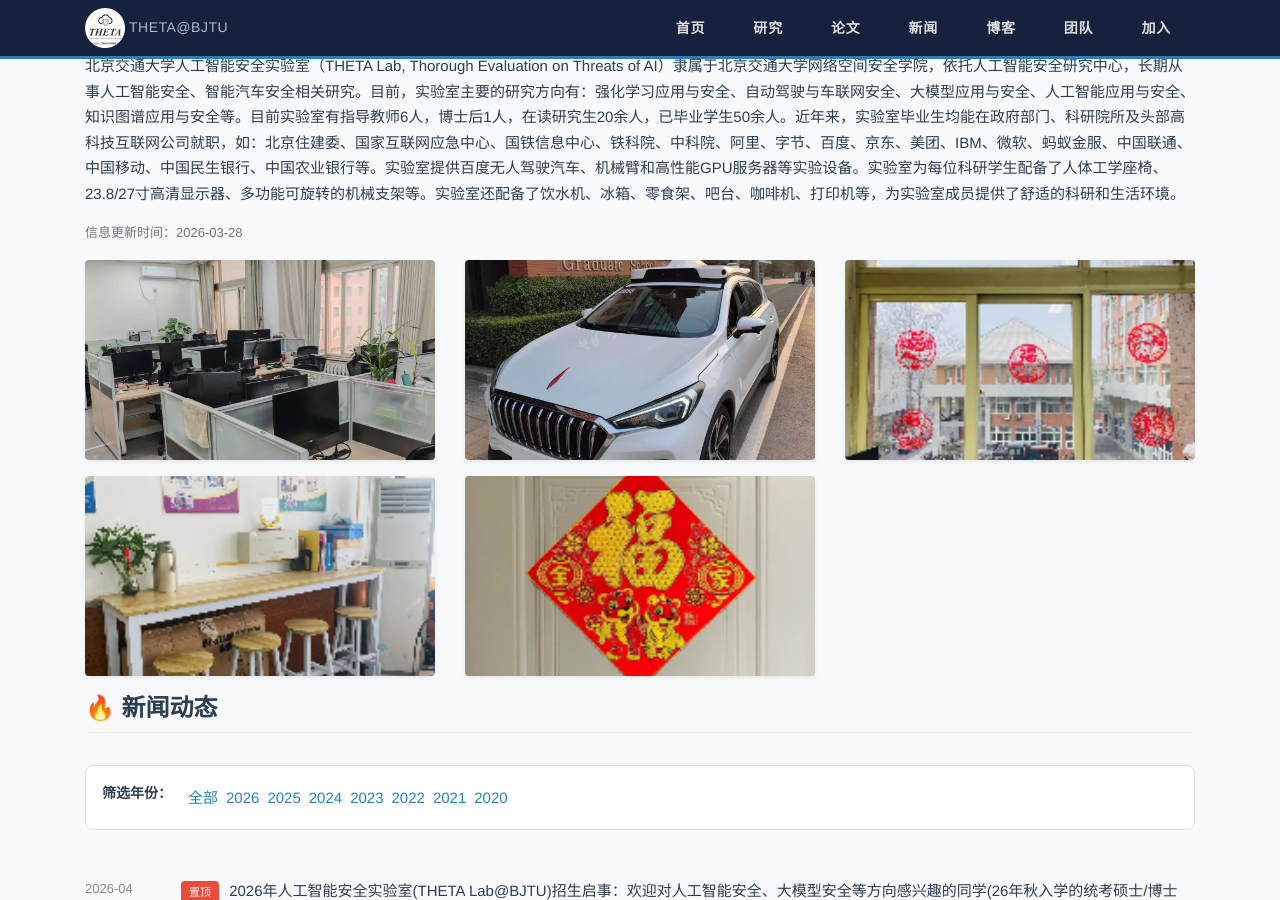
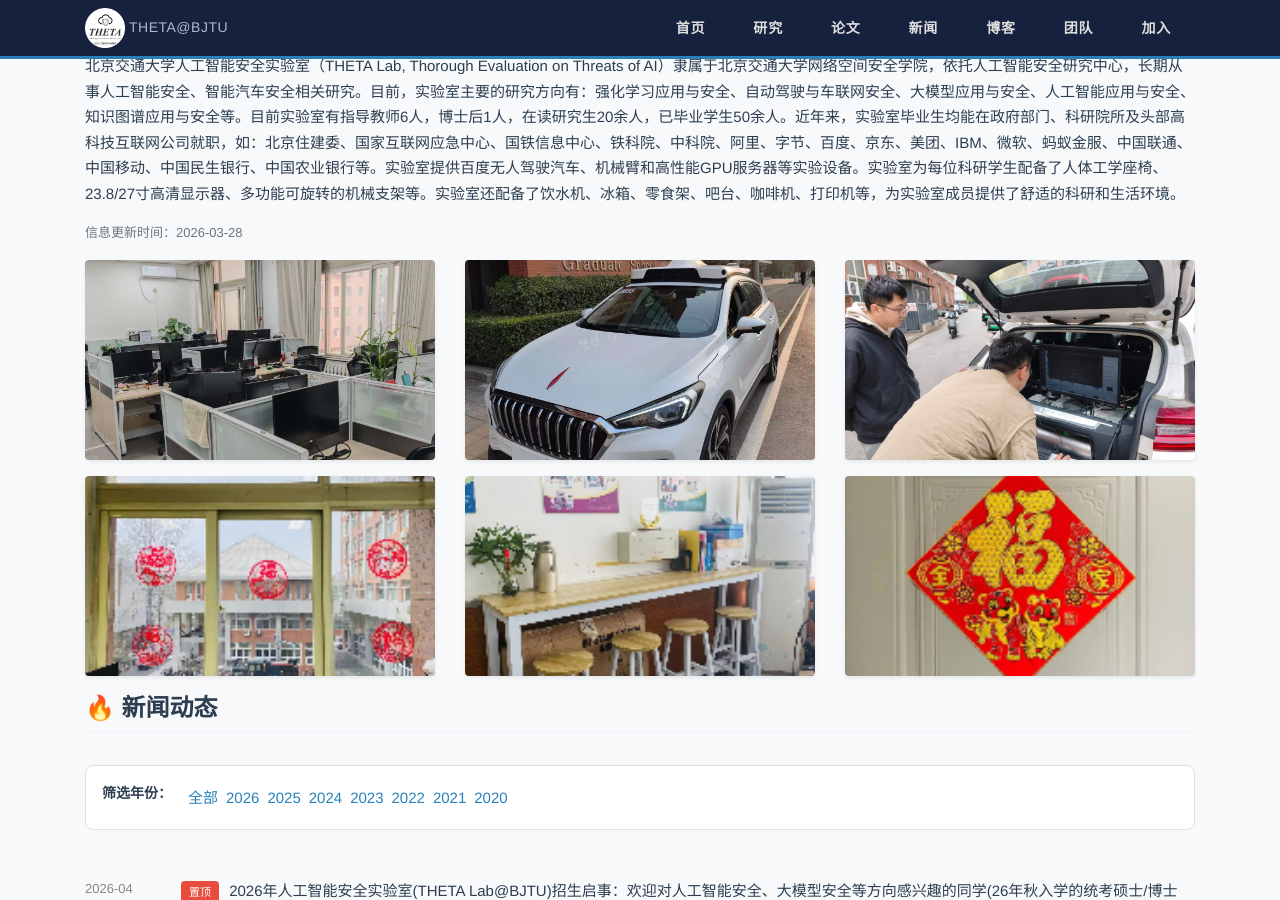
Before and after one commit to nwj6688/nwj6688.github.io, a Jekyll site: the page built from index.html, in a window 1280 px wide and 900 px high, scrolled down 433 px. Built offline with Jekyll 4.4.1, drawn with Linux system fonts in a browser that asks for light colours.

Commit message:
Add env3.png to environment gallery

```diff
--- a/index.html
+++ b/index.html
@@ -34,6 +34,9 @@ title: 首页
   </div>
   <div class="col-md-4 col-sm-6 col-6 mb-3">
     <img src="/images/env2.png" alt="环境2" class="img-fluid rounded shadow-sm">
+  </div>
+  <div class="col-md-4 col-sm-6 col-6 mb-3">
+    <img src="/images/env3.png" alt="环境3" class="img-fluid rounded shadow-sm">
   </div>
   <div class="col-md-4 col-sm-6 col-6 mb-3">
     <img src="/images/env4.png" alt="环境4" class="img-fluid rounded shadow-sm">
```
Also changed, not shown: images/env3.png (added).
